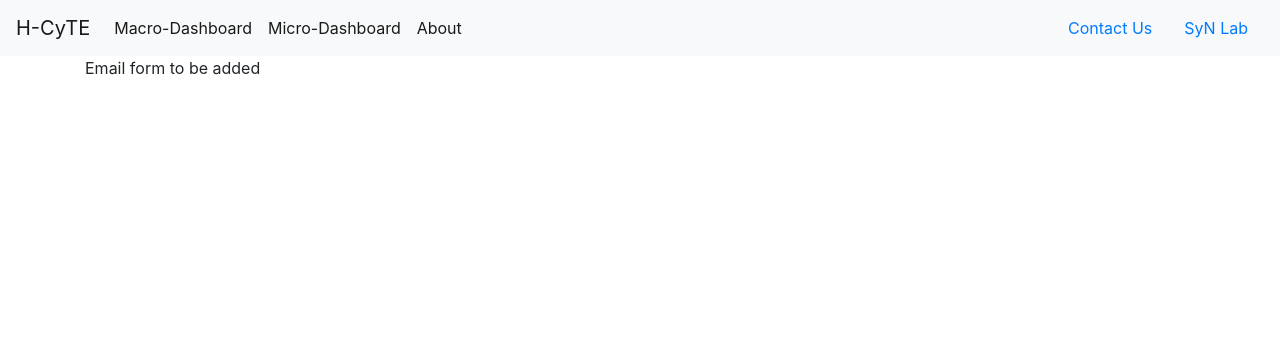
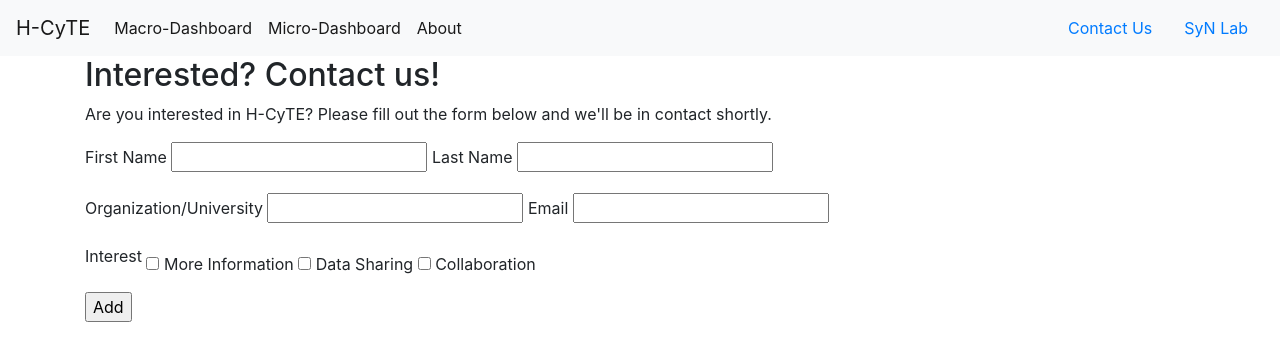
Before and after one commit to JayBlaine/hcyte_cti, a Flask app: page /contact in a window 1280 px wide. Shown: the top 361 px of the page. Run offline with Flask 3, Linux system fonts and the light colour scheme; some libraries are stand-ins or nearby versions.

Commit message:
Added initial email form + captcha

```diff
--- a/app.py
+++ b/app.py
@@ -1,4 +1,4 @@
-from flask import Flask, render_template
+from flask import Flask, render_template, redirect, url_for, request
 import pandas as pd
 import plotly.express as px
 from bs4 import BeautifulSoup
@@ -6,6 +6,9 @@ import sys
 from pyvis.network import Network
 
 from dash import Dash, html, dcc, Output, Input
+
+from flask_recaptcha import ReCaptcha
+from forms import EmailForm
 from honey_flows import flow_tracker
 
 df = pd.read_csv('static/website_data.csv')
@@ -14,6 +17,13 @@ df_flows_drop = df_flows.filter(regex='^all_', axis=1).columns.tolist()
 df_flows_drop = [i[4:] for i in df_flows_drop]  # remove 'all_' to make use for other protocol filters
 #df['date'] = pd.to_datetime(df['date'])
 app = Flask(__name__)
+app.config['SECRET_KEY'] = 'b6821eaa9fce8996030370c7831fd2cc2d7a509254551bdb'
+
+app.config['RECAPTCHA_USE_SSL']= False
+app.config['RECAPTCHA_PUBLIC_KEY'] = '6Ld81k4kAAAAAHaEuoxKtg7N2QE11yjP3ySy8X-U'
+app.config['RECAPTCHA_SITE_KEY'] = '6Ld81k4kAAAAAHaEuoxKtg7N2QE11yjP3ySy8X-U'  # <-- Add your site key
+app.config['RECAPTCHA_SECRET_KEY'] = '6Ld81k4kAAAAANDMNw2lbt5hzjXg71XbErsN37S3'  # <-- Add your secret key
+# TODO: REGENERATE WHEN LIVE HOSTING  https://www.google.com/recaptcha/admin/create
 
 # TODO: argfile???
 # reading from /mnt/captures/snort_internal/alert
@@ -185,7 +195,20 @@ def about():
 
 @app.route('/contact', strict_slashes=False, methods=["GET"])
 def contact():
-    return render_template('contact.html')
+    form = EmailForm()
+    if form.validate_on_submit():
+        return redirect(url_for('/submit'))
+    return render_template('contact.html', form=form)
+
+
+@app.route('/submit', methods=["GET", "POST"])
+def submit():
+    message = ''
+    if request.method == 'POST':
+        test = request.form.getlist('interest')
+        print(test)
+    print('test321')
+    return render_template('submit.html', message=message)
 
 
 if __name__ == '__main__':
--- /dev/null
+++ b/forms.py
@@ -0,0 +1,22 @@
+from flask_wtf import FlaskForm, RecaptchaField
+from wtforms import (StringField, BooleanField, RadioField, EmailField, SelectMultipleField, widgets)
+from wtforms.validators import InputRequired, Length
+import wtforms
+
+
+class MultiCheckboxField(SelectMultipleField):
+    widget = widgets.ListWidget(prefix_label=False)
+    option_widget = widgets.CheckboxInput()
+
+
+class EmailForm(FlaskForm):
+    first_name = StringField('First Name', validators=[InputRequired(),
+                                             Length(min=2, max=100)])
+    last_name = StringField('Last Name', validators=[InputRequired(),
+                                                  Length(min=2, max=100)])
+    org = StringField('Organization/University', validators=[InputRequired(),
+                                                     Length(min=2, max=100)])
+    email = EmailField('Email', validators=[InputRequired()])
+    interest = MultiCheckboxField('Interest',
+                       choices=['More Information', 'Data Sharing', 'Collaboration'])
+    recaptcha = RecaptchaField()
--- a/static/style.css
+++ b/static/style.css
@@ -22,6 +22,15 @@
     border-color: darkgray;
 
 }
+#block_container
+{
+    text-align:left;
+}
+#bloc1, #bloc2
+{
+    display: inline-block;
+    vertical-align: middle;
+}
 
  .big-btn:active,
  .big-btn:focus
--- a/templates/contact.html
+++ b/templates/contact.html
@@ -3,7 +3,107 @@
 {% block title %} Contact Us {% endblock %}
 
 {% block content %}
+    <h2>Interested? Contact us!</h2>
+    <p> Are you interested in H-CyTE? Please fill out the form below and we'll be in contact shortly.</p>
+    <form method="POST" action="/submit">
+        {{ form.csrf_token }}
+    <div>
+        <div id="block_container">
 
-Email form to be added
+            <div id="bloc1">
+                <p>
+                {{ form.first_name.label }}
+                {{ form.first_name(size=20) }}
+                </p>
+            </div>
+            <div id="bloc2">
+                <p>
+                {{ form.last_name.label }}
+                {{ form.last_name(size=20) }}
+                </p>
+            </div>
+        </div>
+
+        <div id="block_container">
+
+            <div id="bloc1">
+                <p>
+                {{ form.org.label }}
+                {{ form.org(size=20) }}
+                </p>
+            </div>
+            <div id="bloc2">
+                <p>
+                {{ form.email.label }}
+                {{ form.email(size=20) }}
+                </p>
+            </div>
+        </div>
+        <div id="block_container">
+            <div id="bloc1">
+                <p>{{ form.interest.label }}</p>
+            </div>
+            <div id="bloc2">
+                {% for subfield in form.interest %}
+                <tr>
+                    <td>{{ subfield }}</td>
+                    <td>{{ subfield.label }}</td>
+                </tr>
+                {% endfor %}
+            </div>
+        </div>
+        <div id="bloc1">
+            {{ form.recaptcha }}
+            <p>
+            <input type="submit" value="Add">
+            </p>
+        </div>
+
+    </div>
+
+        {% if form.first_name.errors %}
+            <ul class="errors">
+                {% for error in form.first_name.errors %}
+                    <li>{{ error }}</li>
+                {% endfor %}
+            </ul>
+        {% endif %}
+
+        {% if form.last_name.errors %}
+            <ul class="errors">
+                {% for error in form.last_name.errors %}
+                    <li>{{ error }}</li>
+                {% endfor %}
+            </ul>
+        {% endif %}
+
+        {% if form.email.errors %}
+            <ul class="errors">
+                {% for error in form.email.errors %}
+                    <li>{{ error }}</li>
+                {% endfor %}
+            </ul>
+        {% endif %}
+
+        {% if form.org.errors %}
+            <ul class="errors">
+                {% for error in form.org.errors %}
+                    <li>{{ error }}</li>
+                {% endfor %}
+            </ul>
+        {% endif %}
+
+        {% if form.interest.errors %}
+            <ul class="errors">
+                {% for error in form.interest.errors %}
+                    <li>{{ error }}</li>
+                {% endfor %}
+            </ul>
+        {% endif %}
+
+
+
+    </form>
+
 
 {% endblock %}
```
Also changed, not shown: templates/submit.html (added, +9 -0 lines).
